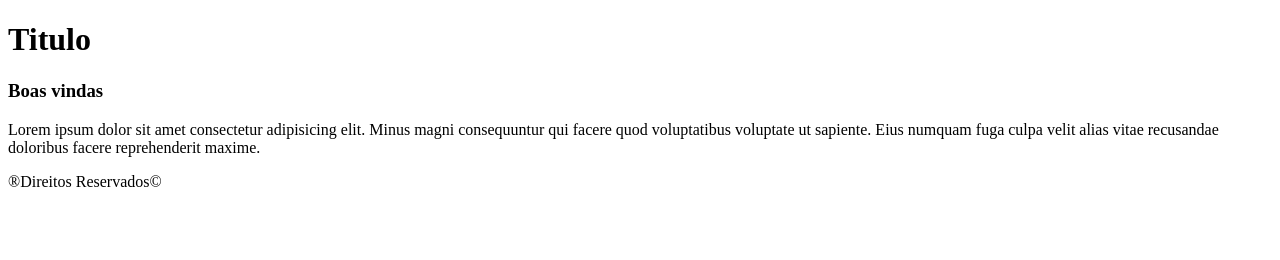
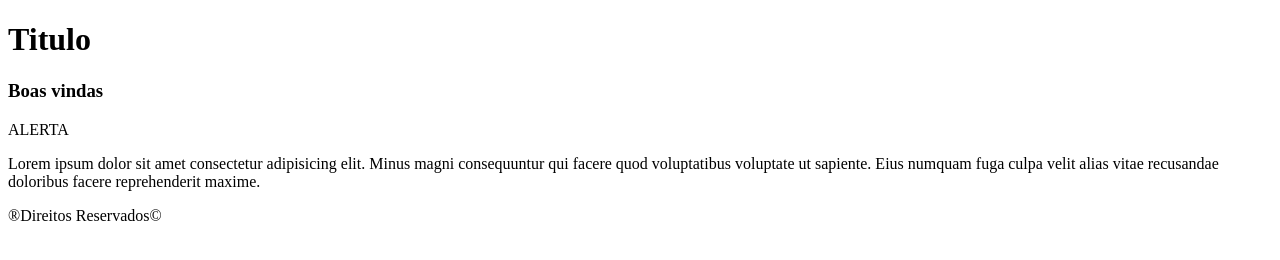
Before and after one commit to iago511/gpt, a plain HTML site: page index.html in a window 1280 px wide. Drawn offline with Linux system fonts and the light colour scheme.

Commit message:
adicionando alerta

```diff
--- a/index.html
+++ b/index.html
@@ -10,6 +10,7 @@
     <head>
         <h1>Titulo</h1>
         <h3>Boas vindas</h3>
+        <p>ALERTA</p>
     </head>
     <main>
         <p>
```
